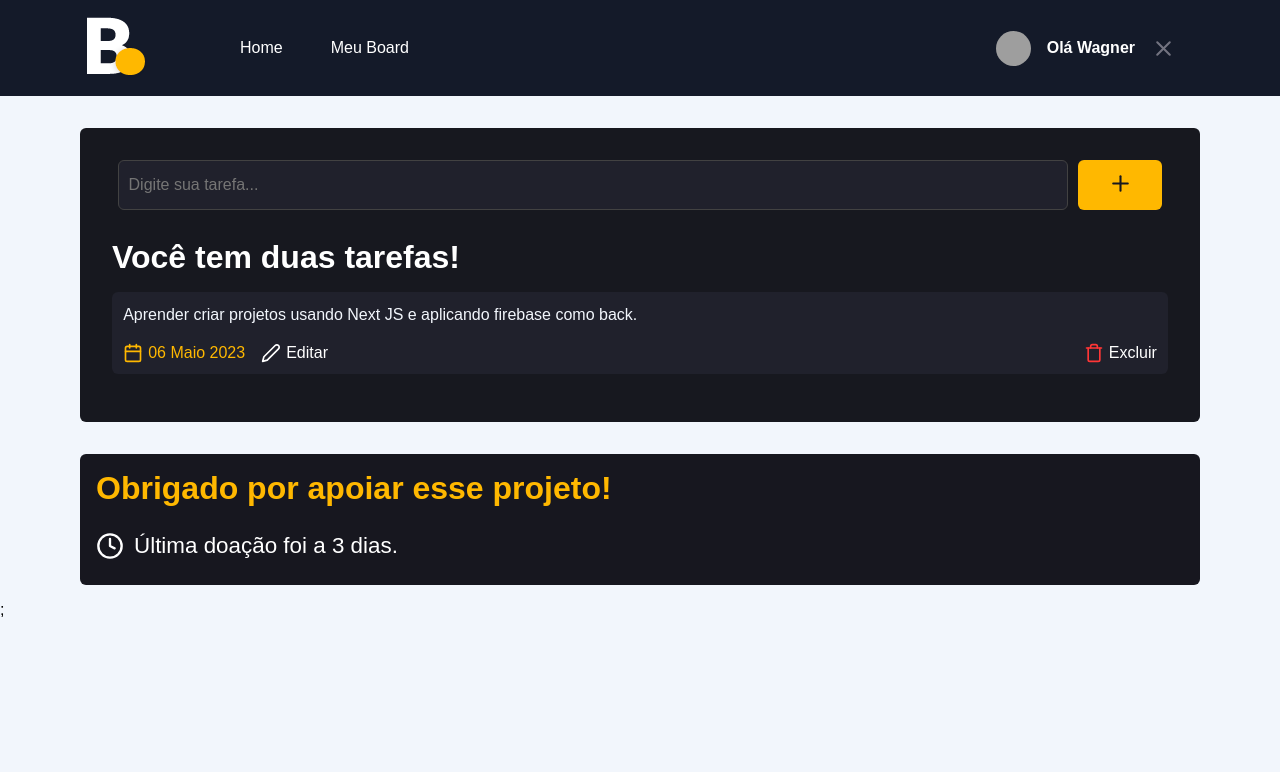
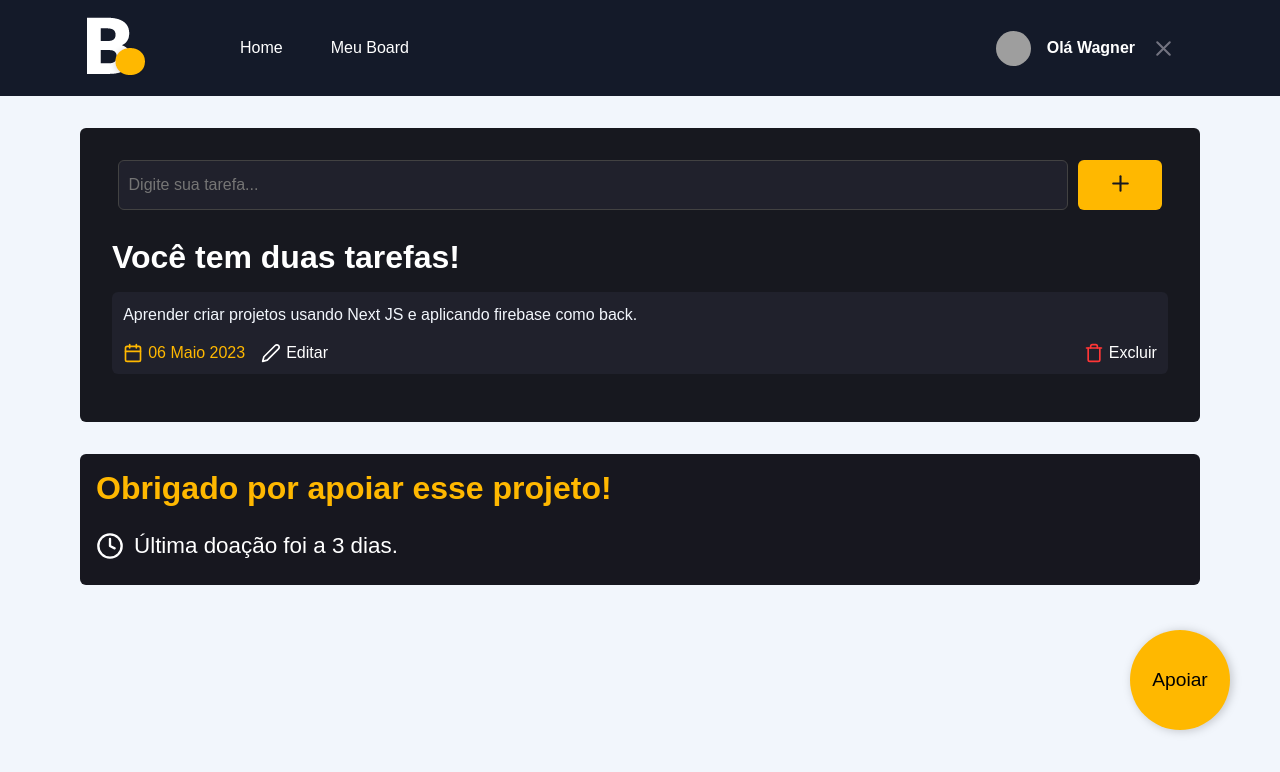
Before and after one commit to WagnerReis/Board-NextJS, a Next.js app: page /board in a window 1280 px wide. Shown: the top 772 px of the page. Built offline with nearby package versions, Linux system fonts and the light colour scheme; grey boxes are pictures that could not be loaded.

Commit message:
criando botao seja apoiador

```diff
--- /dev/null
+++ b/src/components/SupportButton/index.tsx
@@ -0,0 +1,12 @@
+import Link from "next/link";
+import styles from "./styles.module.scss";
+
+export function SupportButton() {
+  return (
+    <div className={styles.doanteContainer}>
+      <Link href="/donate">
+        <button>Apoiar</button>
+      </Link>
+    </div>
+  );
+}
--- /dev/null
+++ b/src/components/SupportButton/styles.module.scss
@@ -0,0 +1,21 @@
+.doanteContainer{
+  position: absolute;
+  bottom: 70px;
+  right: 50px;
+  z-index: 99;
+
+  button{
+    border: 0;
+    background-color: #FFB800;
+    width: 100px;
+    height: 100px;
+    border-radius: 50%;
+    font-size: 1.2rem;
+    filter: drop-shadow(2px 1px 5px rgba(0,0,0, 0.2));
+    transition: all 0.2s;
+  }
+
+  button:hover{
+    transform: scale(1.2);
+  }
+}
--- a/src/pages/_app.tsx
+++ b/src/pages/_app.tsx
@@ -7,7 +7,7 @@
   return (
     <>
       <Header />
-      <Component {...pageProps} />;
+      <Component {...pageProps} />
     </>
   );
 }
--- a/src/pages/board/index.tsx
+++ b/src/pages/board/index.tsx
@@ -1,6 +1,7 @@
 import Head from "next/head";
 import styles from "./styles.module.scss";
 import { FiPlus, FiCalendar, FiEdit2, FiTrash, FiClock } from "react-icons/fi";
+import { SupportButton } from "@/components/SupportButton";
 
 export default function Board() {
   return (
@@ -54,6 +55,8 @@
           <time>Última doação foi a 3 dias.</time>
         </div>
       </div>
+
+      <SupportButton/>
     </>
-  );
+  )
 }
```
